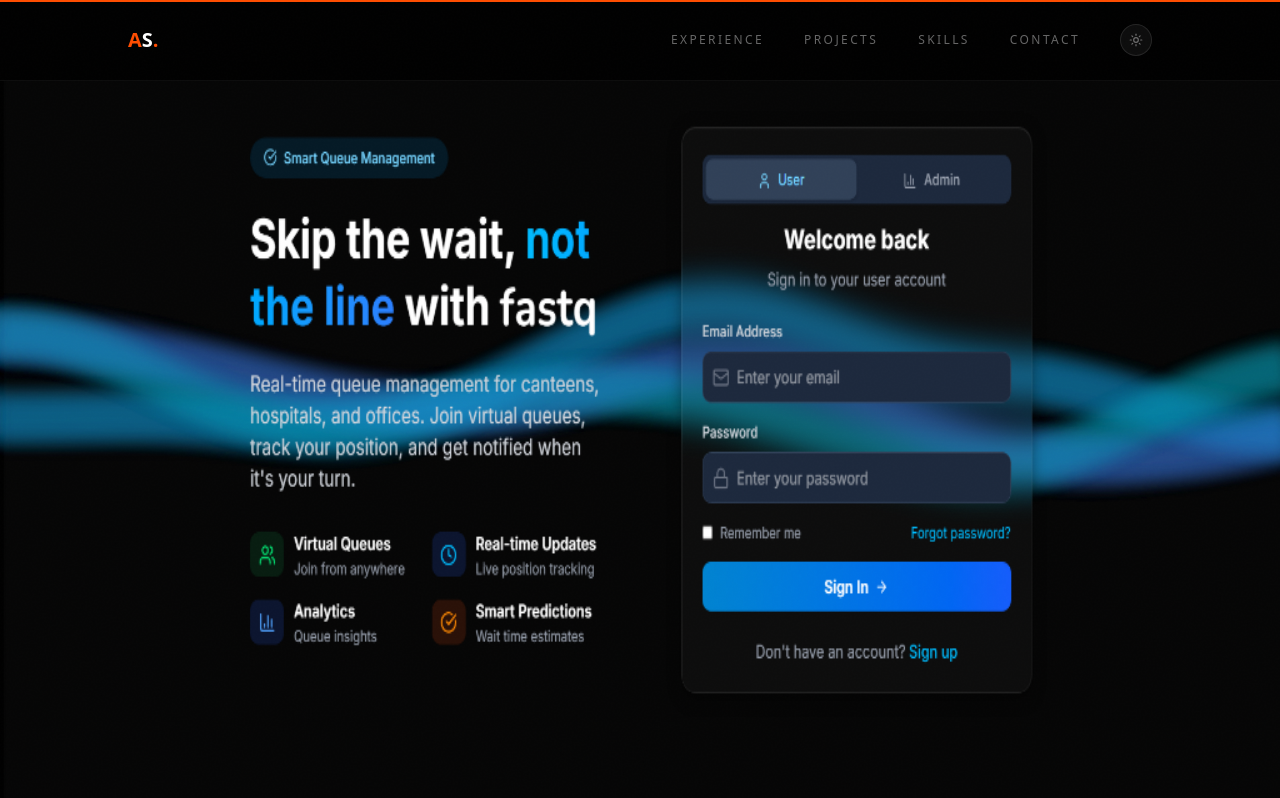
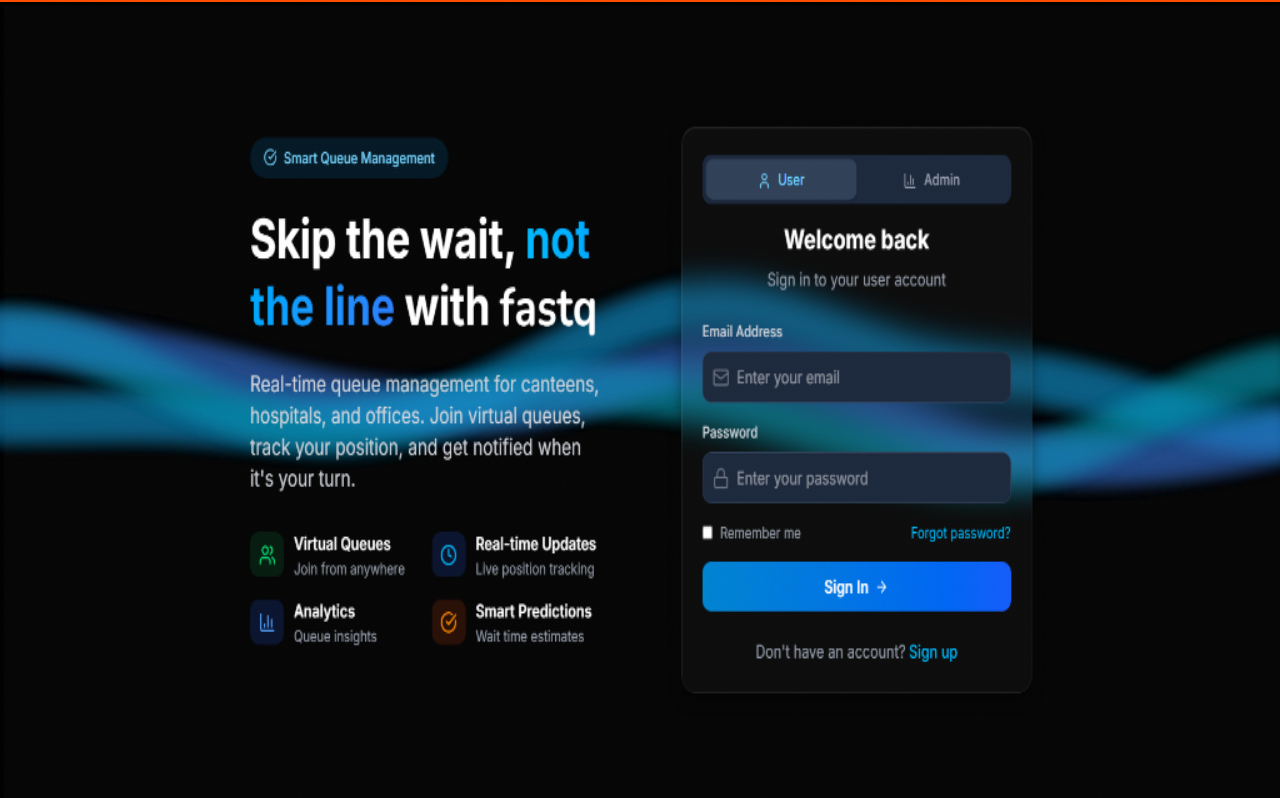
Before and after one commit to aakarsh12x/PortfolioV2, a Next.js app: page / in a window 1280 px wide. Shown: the top 798 px of the page. Built offline with nearby package versions, Linux system fonts and the light colour scheme.

Commit message:
feat: implement smooth scrolling helper with navbar height offset in Navbar

```diff
--- a/src/components/Navbar.tsx
+++ b/src/components/Navbar.tsx
@@ -1,133 +1,213 @@
 "use client";
 
-import React, { useState } from "react";
+import { useState, useEffect } from "react";
 import { motion, AnimatePresence } from "framer-motion";
-import { Menu, X, Sun, Moon } from "lucide-react";
 import { useTheme } from "./ThemeProvider";
+import { useSafeReducedMotion } from "@/hooks/useSafeReducedMotion";
+import { ArrowUpRight, X } from "lucide-react";
+
+const EASE = [0.22, 1, 0.36, 1] as const;
+
+const NAV_LINKS = [
+    { label: "Experience", href: "#experience" },
+    { label: "Projects",   href: "#projects"   },
+    { label: "Skills",     href: "#skills"      },
+    { label: "Contact",    href: "#contact"     },
+];
 
 export const Navbar = () => {
-    const [isOpen, setIsOpen] = useState(false);
-    const { theme, toggle } = useTheme();
+    const [scrolled,  setScrolled]  = useState(false);
+    const [progress,  setProgress]  = useState(0);
+    const [isOpen,    setIsOpen]    = useState(false);
+    const { theme, toggle }         = useTheme();
+    const reduceMotion              = useSafeReducedMotion();
 
-    const menuVariants = {
-        closed: {
-            opacity: 0,
-            y: "-100%",
-            transition: { duration: 0.5, ease: [0.22, 1, 0.36, 1] as any }
-        },
-        open: {
-            opacity: 1,
-            y: 0,
-            transition: { duration: 0.5, ease: [0.22, 1, 0.36, 1] as any }
+    useEffect(() => {
+        const onScroll = () => {
+            const y = window.scrollY;
+            setScrolled(y > 32);
+            const max = document.documentElement.scrollHeight - window.innerHeight;
+            setProgress(max > 0 ? Math.min((y / max) * 100, 100) : 0);
+        };
+        window.addEventListener("scroll", onScroll, { passive: true });
+        return () => window.removeEventListener("scroll", onScroll);
+    }, []);
+
+    useEffect(() => {
+        document.body.style.overflow = isOpen ? "hidden" : "";
+        return () => { document.body.style.overflow = ""; };
+    }, [isOpen]);
+
+    const handleScroll = (e: React.MouseEvent<HTMLAnchorElement>, href: string) => {
+        e.preventDefault();
+        const id = href.replace("#", "");
+        const element = document.getElementById(id);
+        if (element) {
+            const offset = 64; // Height of fixed navbar
+            const bodyRect = document.body.getBoundingClientRect().top;
+            const elementRect = element.getBoundingClientRect().top;
+            const elementPosition = elementRect - bodyRect;
+            const offsetPosition = elementPosition - offset;
+
+            window.scrollTo({
+                top: offsetPosition,
+                behavior: "smooth"
+            });
+
+            // Update URL hash without standard jump
+            window.history.pushState(null, "", href);
         }
     };
 
-    const linkVariants = {
-        closed: { y: 20, opacity: 0 },
-        open: (i: number) => ({
-            y: 0,
-            opacity: 1,
-            transition: { delay: 0.3 + (i * 0.1), duration: 0.4, ease: "easeOut" as any }
-        })
-    };
+    return (
+        <>
+            <motion.header
+                className={`nav-bar${scrolled ? " nav-bar--scrolled" : ""}`}
+                initial={reduceMotion ? false : { y: -80, opacity: 0 }}
+                animate={{ y: 0, opacity: 1 }}
+                transition={{ duration: 0.75, ease: EASE }}
+                role="banner"
+            >
+                {/* Wordmark */}
+                <a href="#home" className="nav-wordmark" aria-label="Aakarsh Singh — home">
+                    <span className="nav-wordmark__mark">
+                        AS<span aria-hidden="true">.</span>
+                    </span>
+                    <span className="nav-wordmark__badge" aria-hidden="true">
+                        <span className="nav-wordmark__dot" />
+                        Open
+                    </span>
+                </a>
 
-    return (
-        <motion.nav
-            initial={{ y: -100, opacity: 0 }}
-            animate={{ y: 0, opacity: 1 }}
-            transition={{ duration: 0.8, ease: "easeOut" }}
-            className="fixed top-0 left-0 right-0 z-50 backdrop-blur-xl border-b"
-            style={{ backgroundColor: "color-mix(in srgb, var(--bg-primary) 90%, transparent)", borderColor: "var(--border-subtle)" }}
-        >
-            <div className="max-w-7xl mx-auto px-6 md:px-12 lg:px-32 py-6 flex justify-between items-center relative z-50">
-                <span className="text-xl font-black relative z-50">
-                    <span style={{ color: "var(--accent)" }}>A</span>S<span style={{ color: "var(--accent)" }}>.</span>
-                </span>
-
-                {/* Desktop Menu */}
-                <div className="hidden md:flex items-center gap-10">
-                    {["Experience", "Projects", "Skills", "Contact"].map((item) => (
-                        <a key={item} href={`#${item.toLowerCase()}`}
-                            className="text-xs tracking-[0.2em] uppercase transition-colors lg:cursor-none"
-                            style={{ color: "var(--text-muted)" }}
-                            onMouseEnter={e => (e.currentTarget.style.color = "var(--text-primary)")}
-                            onMouseLeave={e => (e.currentTarget.style.color = "var(--text-muted)")}
+                {/* Desktop links — rolling text */}
+                <nav className="nav-links" aria-label="Primary navigation">
+                    {NAV_LINKS.map(({ label, href }) => (
+                        <a
+                            key={href}
+                            href={href}
+                            className="nav-link"
+                            aria-label={label}
+                            onClick={(e) => handleScroll(e, href)}
                         >
-                            {item}
+                            <span className="nav-link__roll" aria-hidden="true">
+                                <span>{label}</span>
+                                <span>{label}</span>
+                            </span>
                         </a>
                     ))}
+                </nav>
 
-                    {/* Theme Toggle */}
+                {/* Right cluster */}
+                <div className="nav-actions">
+                    {/* CTA — slide-fill pill */}
+                    <a
+                        href="#contact"
+                        className="nav-cta"
+                        aria-label="Let's talk"
+                        onClick={(e) => handleScroll(e, "#contact")}
+                    >
+                        <span aria-hidden="true">Let&apos;s talk</span>
+                        <span className="nav-cta__arrow" aria-hidden="true">
+                            <ArrowUpRight className="w-3 h-3" />
+                        </span>
+                    </a>
+
+                    {/* Theme toggle switch */}
                     <button
                         onClick={toggle}
-                        aria-label="Toggle theme"
-                        className="w-8 h-8 flex items-center justify-center rounded-full border transition-all lg:cursor-none hover:scale-110"
-                        style={{ borderColor: "var(--border)", color: "var(--text-muted)", backgroundColor: "var(--surface-2)" }}
+                        className={`nav-toggle${theme === "light" ? " nav-toggle--light" : ""}`}
+                        aria-label={`Switch to ${theme === "dark" ? "light" : "dark"} mode`}
+                        aria-pressed={theme === "light"}
                     >
-                        {theme === "dark"
-                            ? <Sun className="w-3.5 h-3.5" />
-                            : <Moon className="w-3.5 h-3.5" />
-                        }
+                        <span className="nav-toggle__thumb" />
+                    </button>
+
+                    {/* Mobile hamburger */}
+                    <button
+                        className="nav-burger"
+                        onClick={() => setIsOpen(true)}
+                        aria-label="Open navigation menu"
+                        aria-expanded={isOpen}
+                    >
+                        <span /><span /><span />
                     </button>
                 </div>
 
-                {/* Mobile right side */}
-                <div className="md:hidden flex items-center gap-3 relative z-50">
-                    <button
-                        onClick={toggle}
-                        aria-label="Toggle theme"
-                        className="w-8 h-8 flex items-center justify-center rounded-full border transition-all"
-                        style={{ borderColor: "var(--border)", color: "var(--text-muted)", backgroundColor: "var(--surface-2)" }}
-                    >
-                        {theme === "dark" ? <Sun className="w-3.5 h-3.5" /> : <Moon className="w-3.5 h-3.5" />}
-                    </button>
-                    <button
-                        onClick={() => setIsOpen(!isOpen)}
-                        className="p-2 -mr-2 lg:cursor-none"
-                        style={{ color: "var(--text-primary)" }}
-                        aria-label="Toggle menu"
-                    >
-                        {isOpen ? <X className="w-6 h-6" /> : <Menu className="w-6 h-6" />}
-                    </button>
-                </div>
-            </div>
+                {/* Scroll progress bar */}
+                <div
+                    className="nav-progress"
+                    style={{ width: `${progress}%` }}
+                    role="progressbar"
+                    aria-valuenow={Math.round(progress)}
+                    aria-valuemin={0}
+                    aria-valuemax={100}
+                    aria-label="Page scroll progress"
+                />
+            </motion.header>
 
-            {/* Mobile Fullscreen Menu */}
+            {/* Mobile overlay */}
             <AnimatePresence>
                 {isOpen && (
                     <motion.div
-                        initial="closed"
-                        animate="open"
-                        exit="closed"
-                        variants={menuVariants}
-                        className="fixed inset-0 backdrop-blur-3xl flex flex-col justify-center items-center z-[60] md:hidden"
-                        style={{ backgroundColor: "color-mix(in srgb, var(--bg-primary) 96%, transparent)", height: "100dvh" }}
+                        className="nav-overlay"
+                        initial={reduceMotion ? { opacity: 1 } : { opacity: 0, clipPath: "inset(0 0 100% 0)" }}
+                        animate={{ opacity: 1, clipPath: "inset(0 0 0% 0)" }}
+                        exit={reduceMotion ? { opacity: 0 } : { opacity: 0, clipPath: "inset(0 0 100% 0)" }}
+                        transition={{ duration: 0.55, ease: EASE }}
+                        role="dialog"
+                        aria-modal="true"
+                        aria-label="Navigation menu"
                     >
-                        <div className="absolute top-6 right-6">
-                            <button onClick={() => setIsOpen(false)} className="p-2" style={{ color: "var(--text-primary)" }}>
-                                <X className="w-8 h-8" />
-                            </button>
-                        </div>
+                        <button
+                            className="nav-overlay__close"
+                            onClick={() => setIsOpen(false)}
+                            aria-label="Close navigation menu"
+                        >
+                            <X className="w-4 h-4" aria-hidden="true" />
+                        </button>
 
-                        <div className="flex flex-col gap-8 text-center">
-                            {["Experience", "Projects", "Skills", "Contact"].map((item, i) => (
-                                <motion.div key={item} custom={i} variants={linkVariants}>
+                        <span className="nav-overlay__wordmark" aria-hidden="true">
+                            AS<span>.</span>
+                        </span>
+
+                        <nav className="nav-overlay__links" aria-label="Mobile navigation">
+                            {NAV_LINKS.map(({ label, href }, i) => (
+                                <motion.div
+                                    key={href}
+                                    className="nav-overlay__item"
+                                    initial={reduceMotion ? false : { opacity: 0, x: -40 }}
+                                    animate={{ opacity: 1, x: 0 }}
+                                    transition={{ duration: 0.45, delay: 0.15 + i * 0.07, ease: EASE }}
+                                >
                                     <a
-                                        href={`#${item.toLowerCase()}`}
-                                        onClick={() => setIsOpen(false)}
-                                        className="text-5xl font-black tracking-tighter block py-2 transition-colors"
-                                        style={{ color: "var(--text-primary)" }}
-                                        onMouseEnter={e => (e.currentTarget.style.color = "var(--accent)")}
-                                        onMouseLeave={e => (e.currentTarget.style.color = "var(--text-primary)")}
+                                        href={href}
+                                        className="nav-overlay__link"
+                                        onClick={(e) => {
+                                            setIsOpen(false);
+                                            handleScroll(e, href);
+                                        }}
                                     >
-                                        {item}
+                                        <span className="nav-overlay__num" aria-hidden="true">
+                                            {String(i + 1).padStart(2, "0")}
+                                        </span>
+                                        {label}
                                     </a>
                                 </motion.div>
                             ))}
+                        </nav>
+
+                        <div className="nav-overlay__footer">
+                            <a href="mailto:singhaakarsh28@gmail.com" className="nav-overlay__email">
+                                singhaakarsh28@gmail.com
+                            </a>
+                            <button onClick={toggle} className="nav-overlay__theme"
+                                aria-label={`Switch to ${theme === "dark" ? "light" : "dark"} mode`}>
+                                {theme === "dark" ? "Light mode" : "Dark mode"}
+                            </button>
                         </div>
                     </motion.div>
                 )}
             </AnimatePresence>
-        </motion.nav>
+        </>
     );
 };
```
